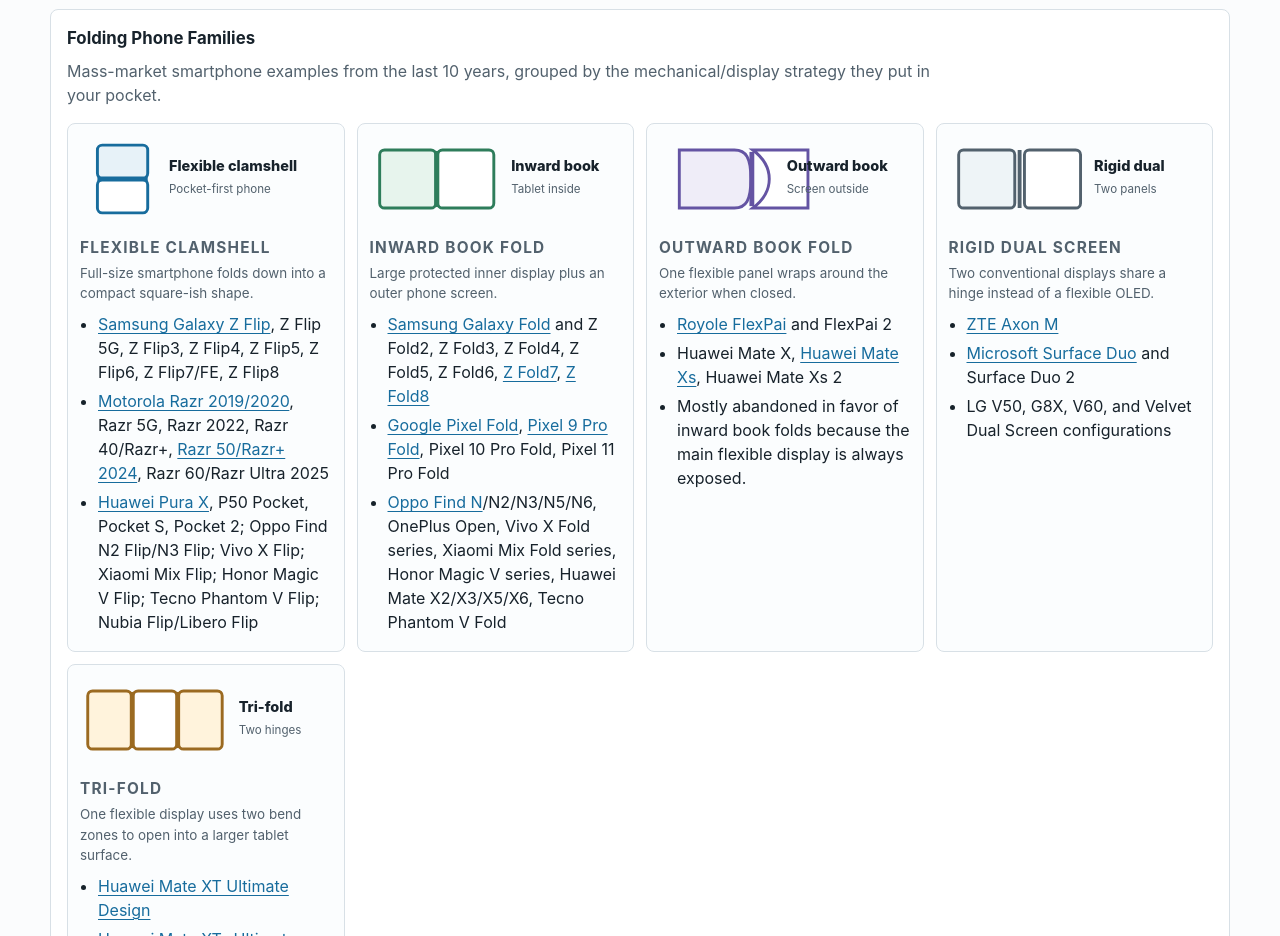
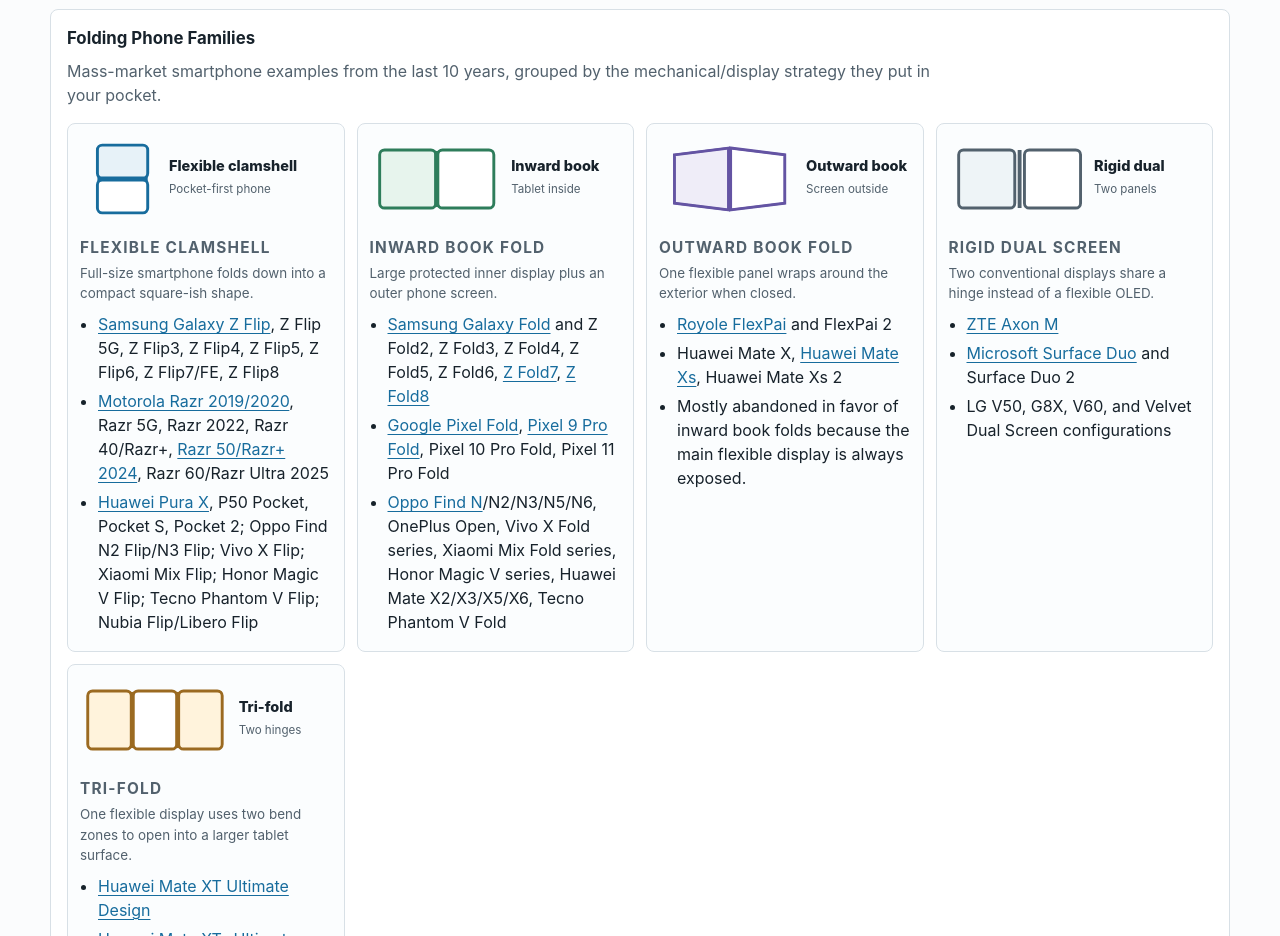
Before and after one commit to elizzybeth/iphone-fold-briefing-dossier, a plain HTML site: page index.html in a window 1280 px wide. Shown: the part 5040-5976 px from the top of the page. Drawn offline with Linux system fonts and the light colour scheme.

Commit message:
Fix outward book family icon

```diff
--- a/index.html
+++ b/index.html
@@ -866,11 +866,13 @@
 
           <article class="family-card">
             <svg class="family-icon" viewBox="0 0 260 86" role="img" aria-label="Outward book fold">
-              <path d="M21 13 H78 C90 13 95 21 95 43 C95 65 90 73 78 73 H21 Z" fill="#efedf8" stroke="#6454a3" stroke-width="3"></path>
-              <path d="M97 13 H154 V73 H97 C109 64 114 53 114 43 C114 33 109 22 97 13 Z" fill="#ffffff" stroke="#6454a3" stroke-width="3"></path>
-              <line x1="96" y1="15" x2="96" y2="71" stroke="#6454a3" stroke-width="5"></line>
-              <text x="132" y="35" font-size="15" font-weight="800" fill="#17222b">Outward book</text>
-              <text x="132" y="57" font-size="12" fill="#52616d">Screen outside</text>
+              <polygon points="16,18 72,11 72,75 16,68" fill="#efedf8" stroke="#6454a3" stroke-width="3"></polygon>
+              <polygon points="74,11 130,18 130,68 74,75" fill="#ffffff" stroke="#6454a3" stroke-width="3"></polygon>
+              <line x1="73" y1="13" x2="73" y2="73" stroke="#6454a3" stroke-width="5"></line>
+              <path d="M16 18 L72 11 L130 18" fill="none" stroke="#6454a3" stroke-width="2" stroke-linecap="round"></path>
+              <path d="M16 68 L72 75 L130 68" fill="none" stroke="#6454a3" stroke-width="2" stroke-linecap="round"></path>
+              <text x="152" y="35" font-size="15" font-weight="800" fill="#17222b">Outward book</text>
+              <text x="152" y="57" font-size="12" fill="#52616d">Screen outside</text>
             </svg>
             <h4>Outward Book Fold</h4>
             <p>One flexible panel wraps around the exterior when closed.</p>
```
